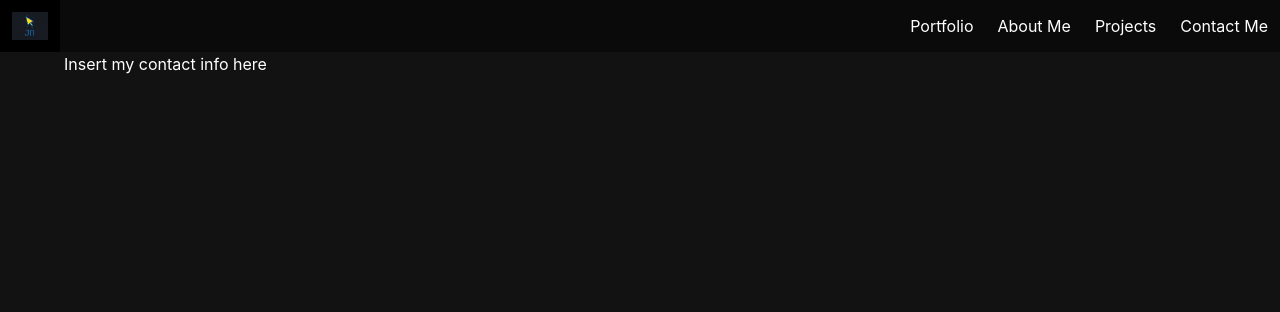
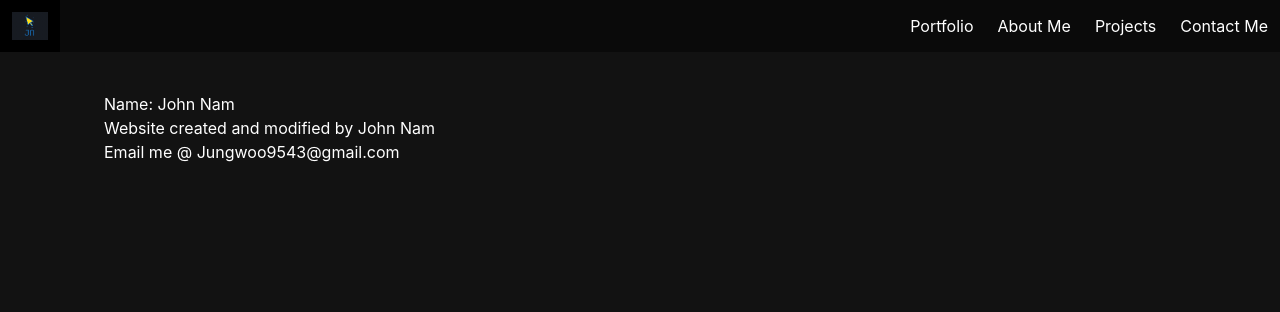
Before and after one commit to Tiranoe/Portfolio, a Django app: page /contact/ in a window 1280 px wide. Shown: the top 312 px of the page. Run offline with Django 4.2, Linux system fonts and the light colour scheme.

Commit message:
changing css

```diff
--- a/main_app/static/styles/main.css
+++ b/main_app/static/styles/main.css
@@ -10,15 +10,21 @@ h3 {
     color: #ffffff;
 }
 
+.container {
+    padding: 40px;
+    padding-right: 0;
+  }
+
 .title {
     color: #ffffff;
 }
 
 .gallery {
     display: grid;
-    grid-template-columns: repeat(auto-fit, minmax(280px, 1fr));
+    grid-template-columns: 80%;
+    grid-template-rows: repeat(auto-fit, minmax(280px, 1fr));
     justify-content: center;
-    gap: 30px;
+    row-gap: 70px;
 }
 
 .gallery .card {
--- a/main_app/templates/contact.html
+++ b/main_app/templates/contact.html
@@ -1,4 +1,6 @@
 {% extends 'base.html' %}
 {% block content %}
-<h1>Insert my contact info here</h1>
+<h1>Name: John Nam</h1>
+<h2>Website created and modified by John Nam</h2>
+<h1>Email me @ Jungwoo9543@gmail.com</h1>
 {% endblock %}
```
